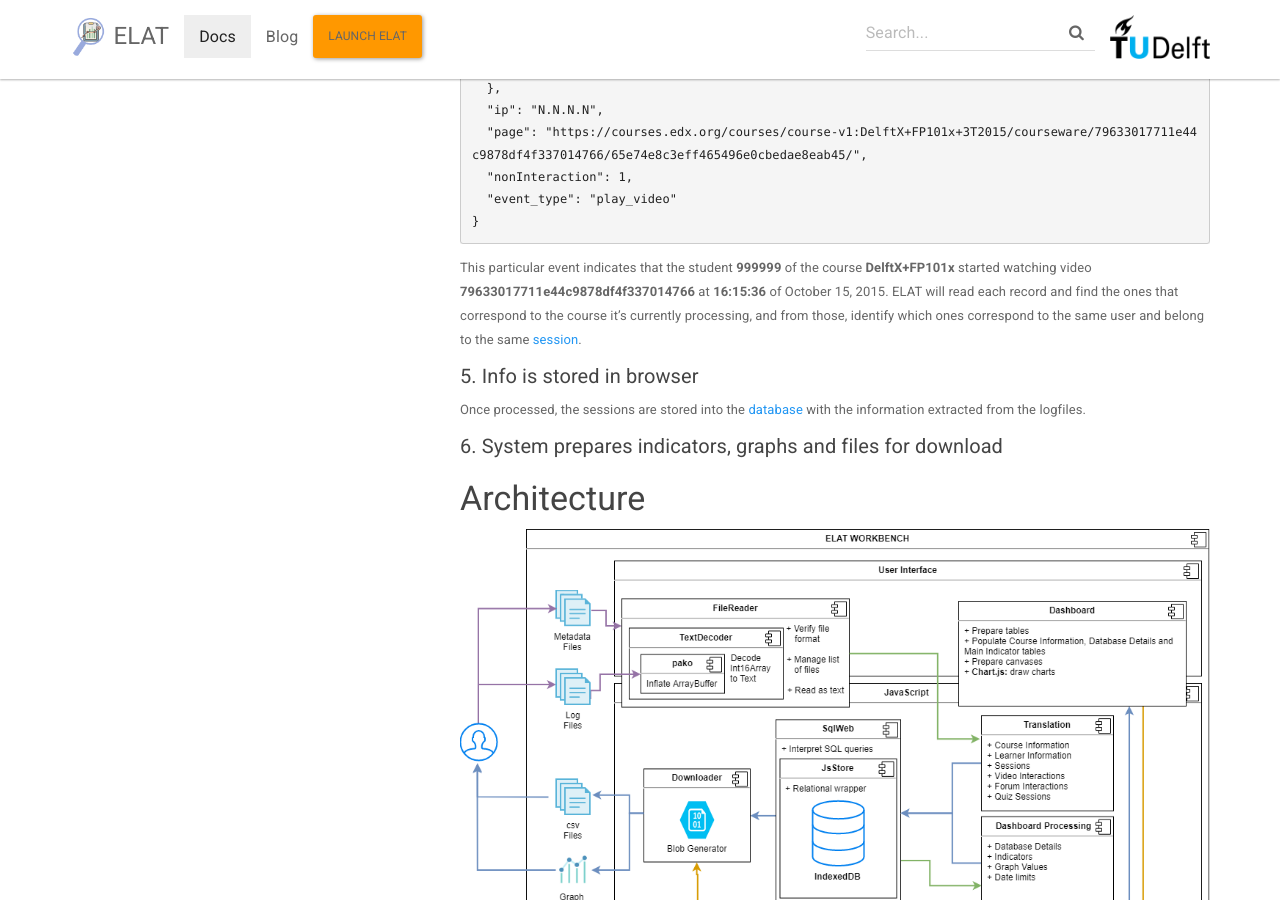
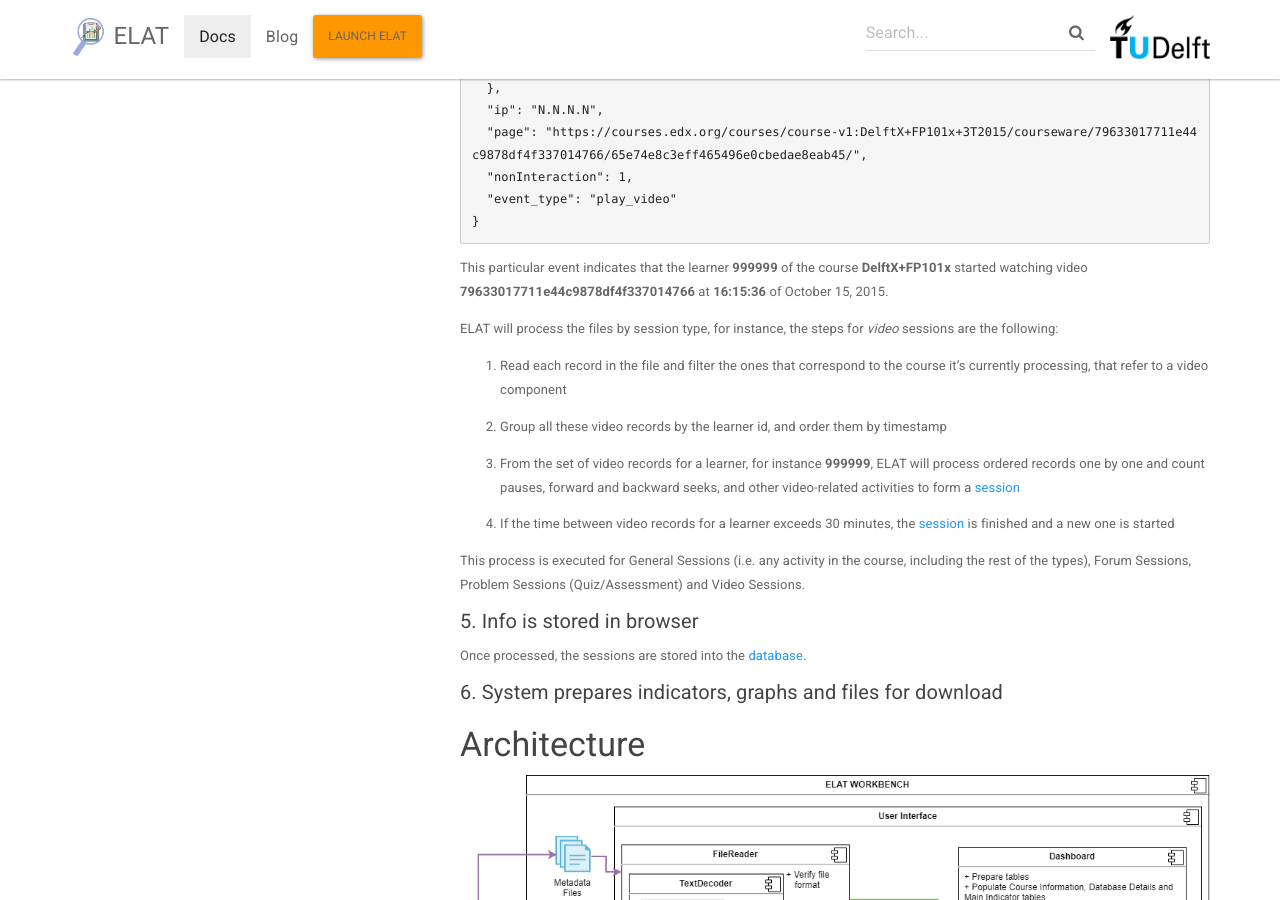
Before and after one commit to mvallet91/ELAT, a Jekyll site: the page built from _docs/process.md, in a window 1280 px wide and 900 px high, scrolled down 1879 px. Built offline with Jekyll 4.4.1, drawn with Linux system fonts in a browser that asks for light colours.

`````diff
--- a/_docs/process.md
+++ b/_docs/process.md
@@ -62,14 +62,23 @@ We can organize it for easier human reading:
   "event_type": "play_video"
 }
 ````
-This particular event indicates that the student **999999** of the course **DelftX+FP101x** started watching
+This particular event indicates that the learner **999999** of the course **DelftX+FP101x** started watching
 video **79633017711e44c9878df4f337014766** at **16:15:36** of October 15, 2015.
-ELAT will read each record and find the ones that correspond to the course it's currently processing, and
-from those, identify which ones correspond to the same user and belong to the same [session](/ELAT/docs/sessions).
+
+ELAT will process the files by session type, for instance, the steps for *video* sessions are the following:
+
+ 1. Read each record in the file and filter the ones that correspond to the course it's currently processing, that refer to a video component
+
+ 2. Group all these video records by the learner id, and order them by timestamp
+
+ 3. From the set of video records for a learner, for instance **999999**, ELAT will process ordered records one by one and count pauses, forward and backward seeks, and other video-related activities to form a [session](/ELAT/docs/sessions)
+
+ 4. If the time between video records for a learner exceeds 30 minutes, the [session](/ELAT/docs/sessions) is finished and a new one is started
+
+ This process is executed for General Sessions (i.e. any activity in the course, including the rest of the types), Forum Sessions, Problem Sessions (Quiz/Assessment) and Video Sessions.
 
 ##### 5. Info is stored in browser
-Once processed, the sessions are stored into the [database](https://github.com/AngusGLChen/DelftX-Daily-Database#database-schema)
-with the information extracted from the logfiles.
+Once processed, the sessions are stored into the [database](https://github.com/AngusGLChen/DelftX-Daily-Database#database-schema).
 
 ##### 6. System prepares indicators, graphs and files for download
 
`````
Also changed, not shown: _docs/troubleshooting.md (+1 -3 lines), 5 other files.
